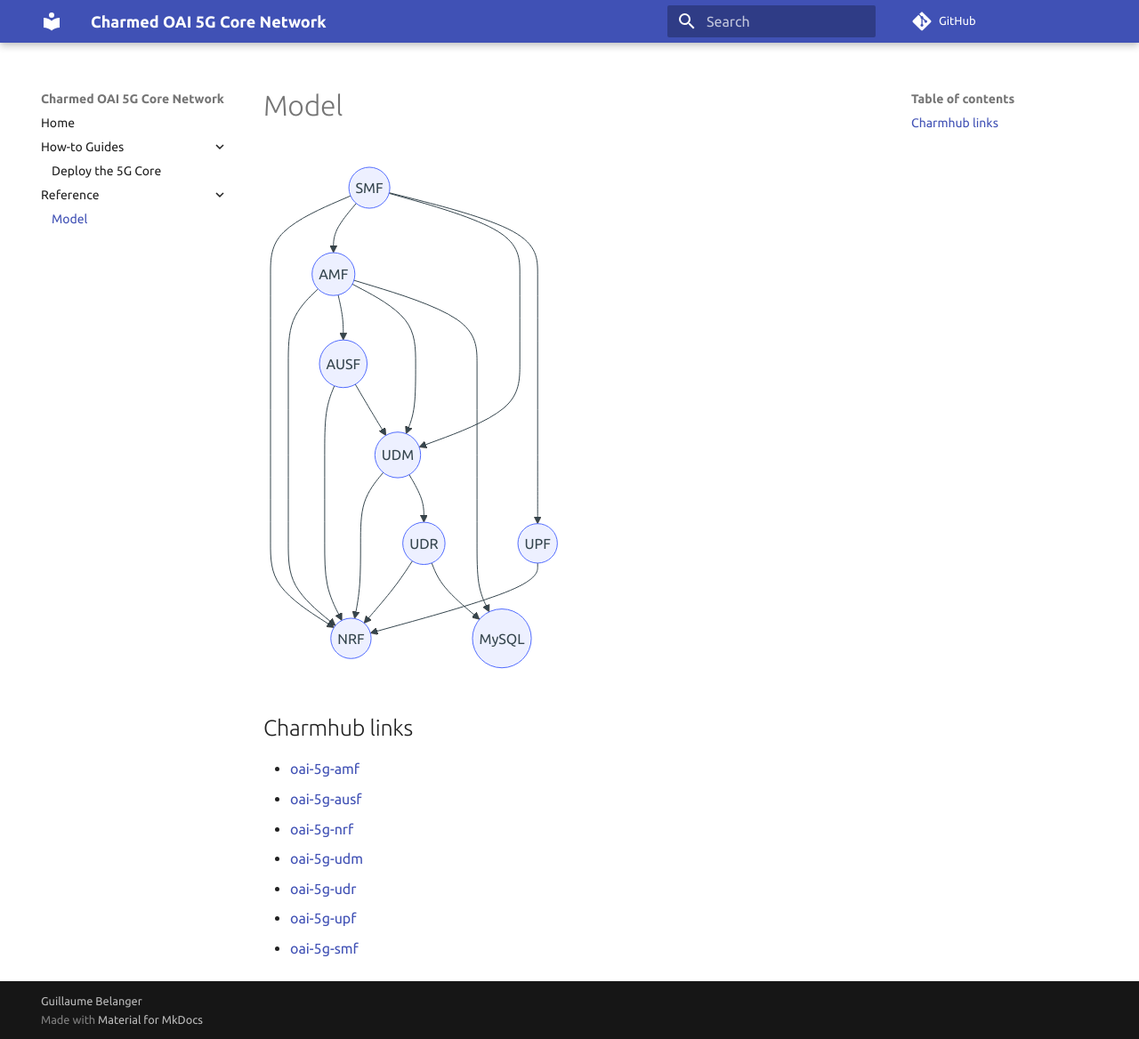
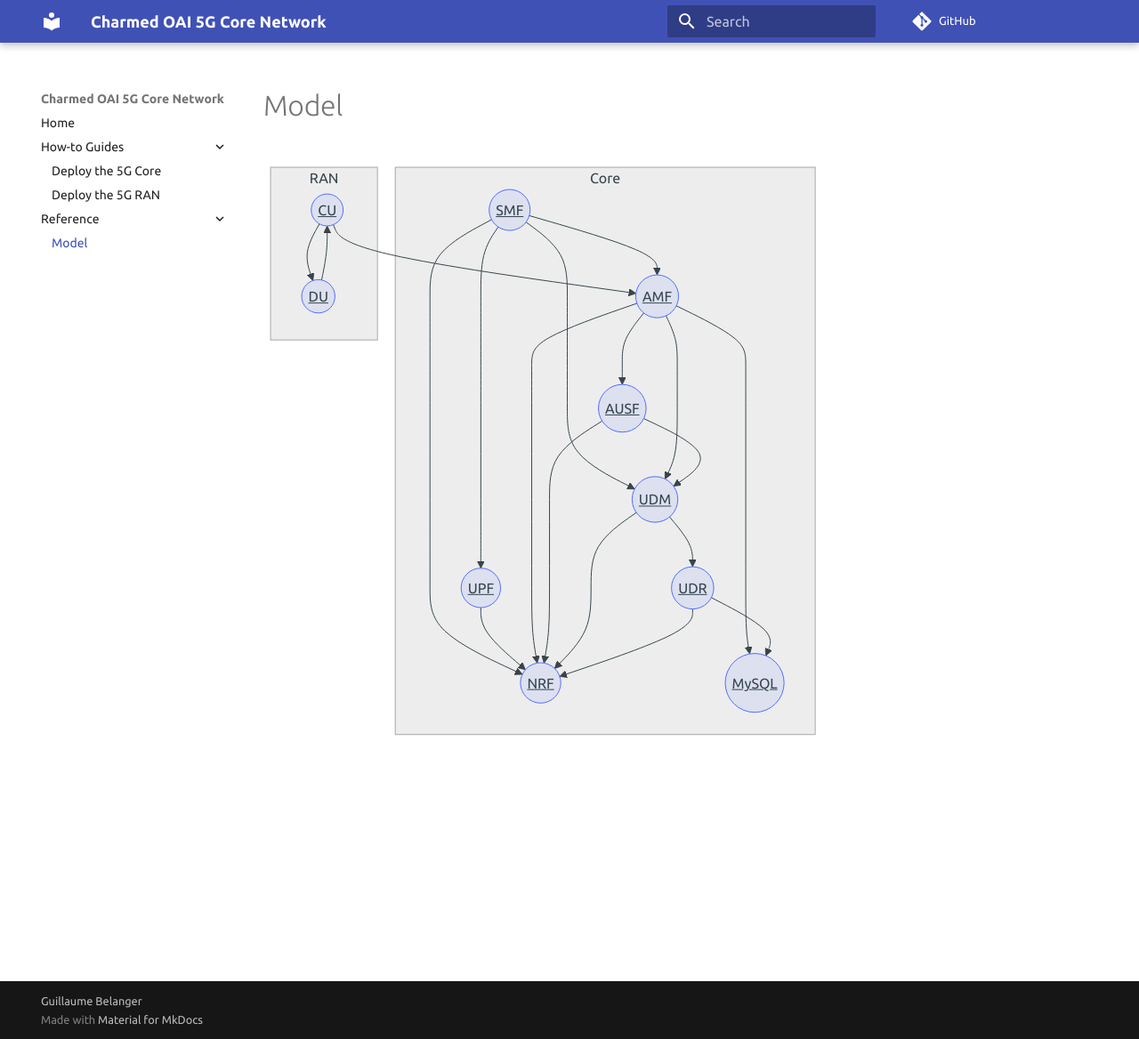
Before and after one commit to gruyaume/charmed-oai-5g, an MkDocs documentation site: the page built from docs/reference/model.md, in a window 1280 px wide and 1168 px high. Shown: the whole window at 89% size. Built offline with MkDocs 1.6.1 and Material for MkDocs 9.7.7, drawn with Linux system fonts in a browser that asks for light colours; comment, search, counter and statistics services are not loaded.

Commit message:
Adds CU to set of charms

````diff
--- a/docs/reference/model.md
+++ b/docs/reference/model.md
@@ -2,29 +2,36 @@
 
 ```mermaid
 flowchart TD;
-      udr((UDR))-->nrf((NRF))
-      udm((UDM))-->nrf((NRF))
-      ausf((AUSF))-->nrf((NRF))
-      amf((AMF))-->nrf((NRF))
-      udr((UDR))-->mysql((MySQL))
-      udm((UDM))-->udr((UDR))
-      ausf((AUSF))-->udm((UDM))
-      amf((AMF))-->ausf((AUSF))
-      amf((AMF))-->udm((UDM))
-      amf((AMF))-->mysql((MySQL))
-      upf((UPF))-->nrf((NRF))
-      smf((SMF))-->nrf((NRF))
-      smf((SMF))-->amf((AMF))
-      smf((SMF))-->udm((UDM))
-      smf((SMF))-->upf((UPF))
+    subgraph Core
+        smf((SMF))-->amf((AMF))
+        smf((SMF))-->nrf((NRF))
+        smf((SMF))-->udm((UDM))
+        smf((SMF))-->upf((UPF))
+        upf((UPF))-->nrf((NRF))
+        amf((AMF))-->ausf((AUSF))
+        amf((AMF))-->udm((UDM))
+        amf((AMF))-->nrf((NRF))
+        amf((AMF))-->mysql((MySQL))
+        ausf((AUSF))-->udm((UDM))
+        ausf((AUSF))-->nrf((NRF))
+        udm((UDM))-->nrf((NRF))
+        udm((UDM))-->udr((UDR))
+        udr((UDR))-->mysql((MySQL))
+        udr((UDR))-->nrf((NRF))
+      end
+      subgraph RAN
+        cu((CU))-->amf((AMF))
+        cu((CU))-->du((DU))
+        du((DU))-->cu((CU))
+      end
+      click smf "https://charmhub.io/oai-5g-smf"
+      click upf "https://charmhub.io/oai-5g-upf"
+      click amf "https://charmhub.io/oai-5g-amf"
+      click ausf "https://charmhub.io/oai-5g-ausf"
+      click udm "https://charmhub.io/oai-5g-udm"
+      click udr "https://charmhub.io/oai-5g-udr"
+      click nrf "https://charmhub.io/oai-5g-nrf"
+      click mysql "https://charmhub.io/mysql-k8s"
+      click cu "https://charmhub.io/oai-5g-cu"
+      click du "https://charmhub.io/oai-5g-du"
 ```
-
-## Charmhub links
-
-- [oai-5g-amf](https://charmhub.io/oai-5g-amf)
-- [oai-5g-ausf](https://charmhub.io/oai-5g-ausf)
-- [oai-5g-nrf](https://charmhub.io/oai-5g-nrf)
-- [oai-5g-udm](https://charmhub.io/oai-5g-udm)
-- [oai-5g-udr](https://charmhub.io/oai-5g-udr)
-- [oai-5g-upf](https://charmhub.io/oai-5g-upf)
-- [oai-5g-smf](https://charmhub.io/oai-5g-smf)
--- a/mkdocs.yml
+++ b/mkdocs.yml
@@ -5,7 +5,8 @@ copyright: Guillaume Belanger
 nav:
     - "Home": "index.md"
     - "How-to Guides":
-        - "Deploy the 5G Core": 'how-to/deploy_charmed_oai_5g.md'
+        - "Deploy the 5G Core": 'how-to/deploy_charmed_oai_5g_core.md'
+        - "Deploy the 5G RAN": 'how-to/deploy_charmed_oai_5g_ran.md'
     - "Reference":
         - "Model": "reference/model.md"
 
````
Also changed, not shown: README.md (+1 -92 lines), docs/how-to/deploy_charmed_oai_5g.md (deleted, +0 -55 lines), docs/how-to/deploy_charmed_oai_5g_core.md (added, +25 -0 lines), docs/how-to/deploy_charmed_oai_5g_ran.md (added, +35 -0 lines), docs/index.md (+9 -9 lines).
